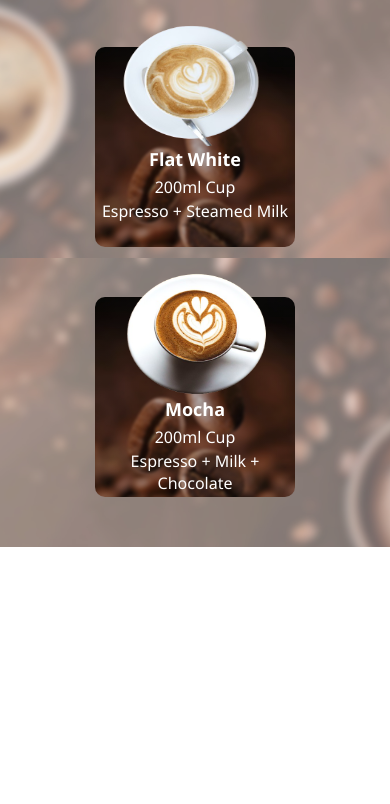
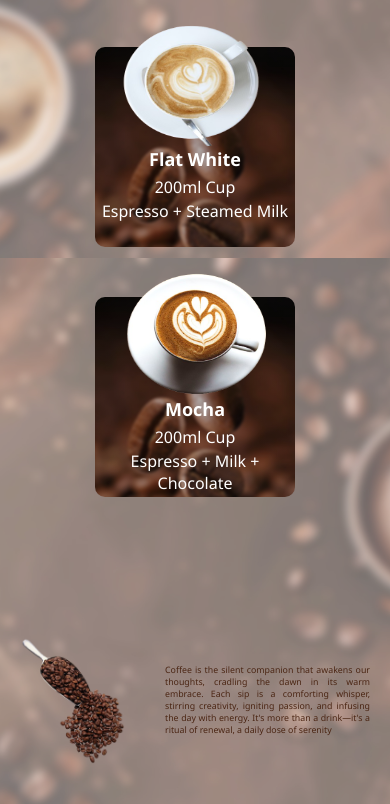
Before and after one commit to SadiaAfridi663/task06-responsive-cofee-shop-website, a plain HTML site: page index.html in a window 390 px wide. Shown: the part 1430-2234 px from the top of the page. Before the commit the page ends 1977 px from the top, so only its background shows below. Drawn offline with Linux system fonts and the light colour scheme.

Commit message:
responsive text-img

```diff
--- a/index.html
+++ b/index.html
@@ -113,7 +113,12 @@
         </div>
     </section>
 
-
+    <div class="image-text">
+        <img src="./assets/hom3.png" alt="">
+        <div class="img-text">
+            <p>Coffee is the silent companion that awakens our thoughts, cradling the dawn in its warm embrace. Each sip is a comforting whisper, stirring creativity, igniting passion, and infusing the day with energy. It's more than a drink—it's a ritual of renewal, a daily dose of serenity</p>
+        </div>
+      </div>
 </main>
 </body>
 
--- a/style.css
+++ b/style.css
@@ -198,6 +198,30 @@ button:hover {
     margin: 2px 0px;
 }
 
+.image-text{
+    display: flex;
+    justify-content: space-evenly;
+    align-items: center;
+    padding: 40px 50px;
+    margin-top: 50px;
+  }
+  .image-text img{
+    width: 30%;
+    margin-right: 40px;
+  }
+  .img-text{
+
+    text-align: justify;
+  }
+
+  .img-text p{
+    width: 100%;
+    font-size: calc(1px + 2vw);
+    font-weight: 500;
+    margin-right: 30px;
+
+  }
+
 @media(max-width: 992px) {
     .manu-items li {
         padding: 0px 15px;
@@ -278,6 +302,9 @@ button:hover {
     .coffee-discription h2 {
         font-size: 14px;
     }
+    .image-text{
+        padding: 40px 30px;
+      }
 }
 
 @media(max-width: 576px) {
@@ -355,4 +382,11 @@ button:hover {
     .coffee-discription p {
         font-size: 16px;
     }
+    .image-text{
+        padding: 40px 20px;
+      }
+      .img-text p{
+        width: 100%;
+        text-align: justify;
+      }
 }
```
